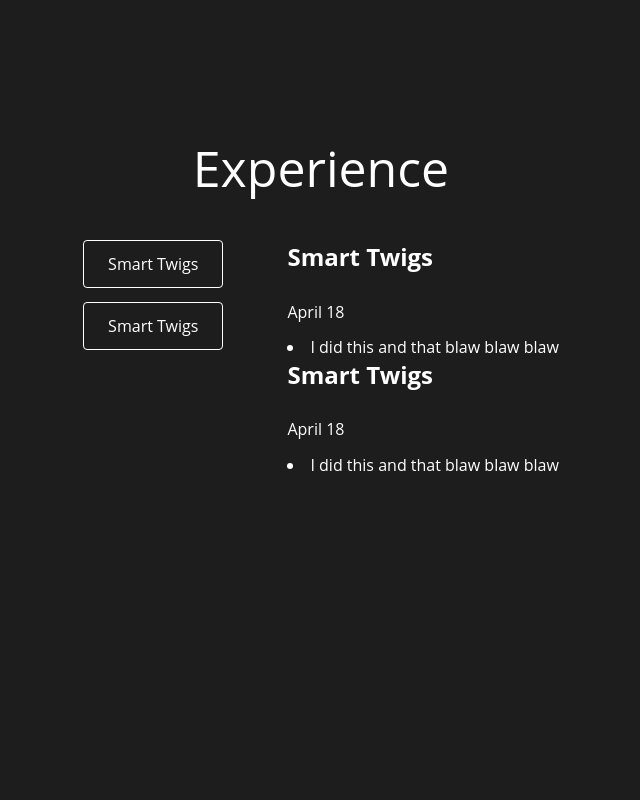
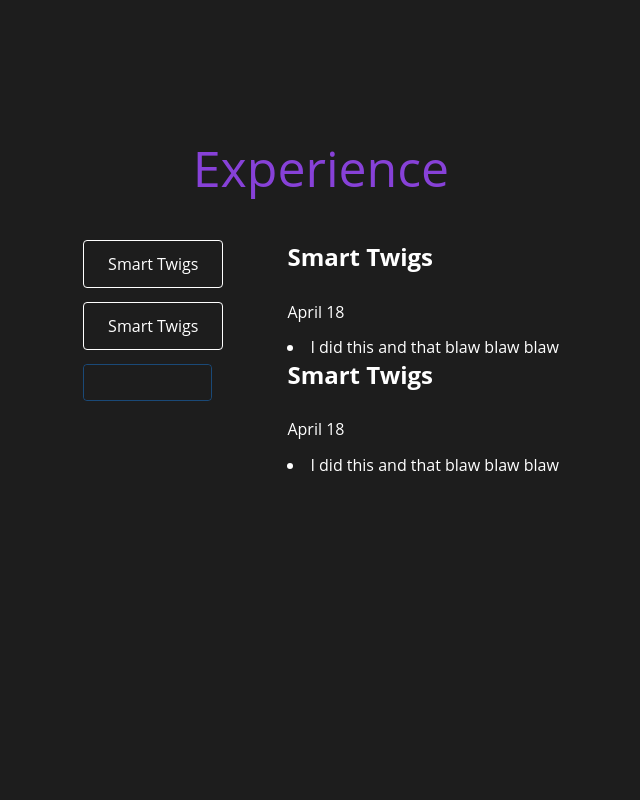
Before and after one commit to Salam-Aboul-Hosn/Salam-PersonalPortfolio, a React (Create React App) app: page / in a window 1280 px wide. Shown: the part 1700-2500 px from the top of the page, without its empty margins (319-959 px from the left). Built offline with nearby package versions, Linux system fonts and the light colour scheme.

Commit message:
Continue

```diff
--- a/package.json
+++ b/package.json
@@ -9,6 +9,7 @@
     "@testing-library/jest-dom": "^5.16.5",
     "@testing-library/react": "^13.4.0",
     "@testing-library/user-event": "^13.5.0",
+    "bootstrap": "^5.2.3",
     "react": "^18.2.0",
     "react-dom": "^18.2.0",
     "react-icons": "^4.8.0",
--- a/src/App.css
+++ b/src/App.css
@@ -5,5 +5,5 @@
 	/*background-color: #181818;*/
 	/*background-color: rgb(15, 0, 31);*/
 	background-color: #1D1D1D;
-	color: white
+	color: white;
 }
--- a/src/App.js
+++ b/src/App.js
@@ -5,6 +5,7 @@
 import Icons from "./components/Icons"
 import Experience from "./components/Experience"
 import Projects from "./components/Projects"
+import Contact from "./components/Contact"
 
 function App() {
 
@@ -17,6 +18,7 @@
       <About />
       <Experience />
       <Projects />
+      <Contact />
     </div>
   );
 }
--- /dev/null
+++ b/src/components/Contact.jsx
@@ -0,0 +1,11 @@
+import Contactcss from "../styles/components/Contact.module.css"
+import HeaderLabel from "./HeaderLabel";
+function Contact() {
+    return (
+        <section >
+            <HeaderLabel title="Contact Me"/>
+        </section>
+    );
+
+}
+export default Contact;
--- a/src/components/Experience.jsx
+++ b/src/components/Experience.jsx
@@ -11,8 +11,7 @@
                 <ul className = {Experiencecss.jobButtonList}>
                     <li className={Experiencecss.jobName}><button className={Experiencecss.jobButton}>Smart Twigs</button></li>
                     <li className={Experiencecss.jobName}><button className={Experiencecss.jobButton}>Smart Twigs</button></li>
-
-                </ul>
+                    <Button variant="outlined" style={{color:"black"}} >Smart Twigs</Button></ul>
                 <ul className={Experiencecss.jobList}>
                     <div>
                         <h2 className={Experiencecss.jobNameHeader}>Smart Twigs</h2>
--- a/src/components/Projects.jsx
+++ b/src/components/Projects.jsx
@@ -1,6 +1,5 @@
-import Aboutcss from "../styles/components/About.module.css"
+import Projectscss from "../styles/components/Projects.module.css"
 import HeaderLabel from "./HeaderLabel";
-
 function Projects() {
     return (
         <section >
--- a/src/styles/components/HeaderLabel.module.css
+++ b/src/styles/components/HeaderLabel.module.css
@@ -3,4 +3,5 @@
     text-align: center;
     margin-top: 40%;
     font-weight: 400;
+    color: rgb(135, 65, 216);
 }
```
Also changed, not shown: src/styles/components/Contact.module.css (added), src/styles/components/Projects.module.css (added), 1 other file (tests, documents, lock files or other folders).
